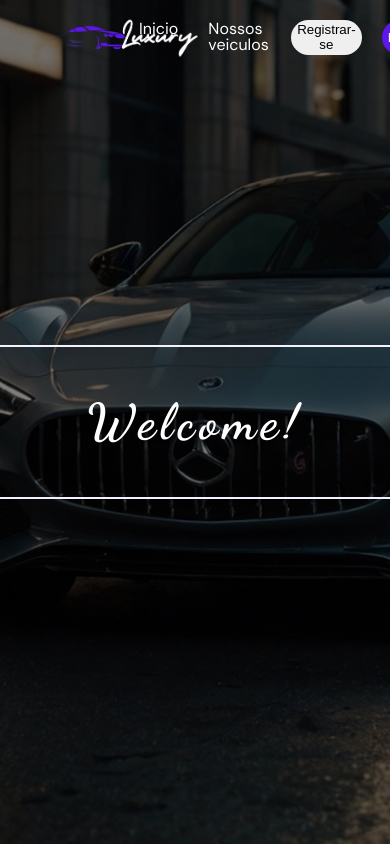
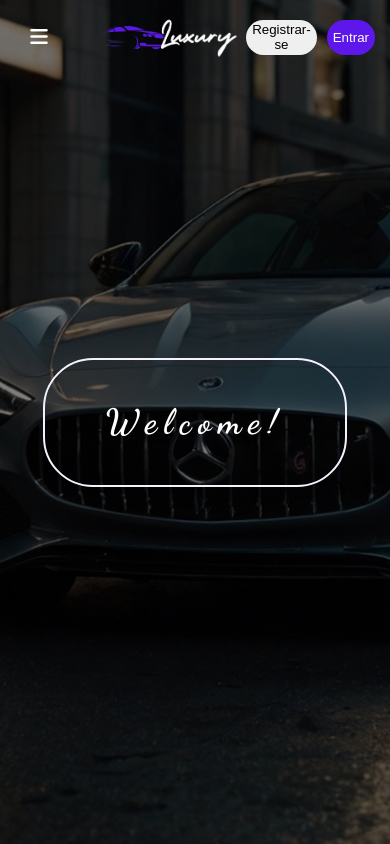
Before and after one commit to rz1nn/luxury-site-teste, a plain HTML site: page index.html in a window 390 px wide. Shown: the top 844 px of the page. Drawn offline with Linux system fonts and the light colour scheme.

Commit message:
Adicionando media queries

```diff
--- a/index.html
+++ b/index.html
@@ -27,6 +27,9 @@
   </head>
   <body>
     <header class="header-content" id="cabeçalho">
+      <div class="menu-hamburguer-container">
+        <i class="fa-solid fa-bars"></i>
+      </div>
       <div class="logo">
         <img src="src/img/logo.png" alt="" />
       </div>
--- a/styles/header.css
+++ b/styles/header.css
@@ -17,6 +17,11 @@ body {
 header.scrolled {
     background-color: rgba(0, 0, 0, 0.5);
     box-shadow: 0 1px 15px 2px black;
+}
+
+/* ira aparecer nos medias queries */
+.menu-hamburguer-container {
+    display: none;
 }
 
 .header-content .logo {
@@ -106,3 +111,42 @@ header.scrolled {
     background-color: #5e17eb;
     color: #fff;
 }
+
+/* Media queries */
+
+/* telas pequenos */
+
+@media only screen and (max-width:480px) {
+    .header-content .logo {
+        display: flex;
+        justify-content: center;
+        align-items: center;
+        margin-left: 0;
+        width: 25%;
+    }
+
+    .header-content .menu-hamburguer-container {
+        display: flex;
+        width: 20%;
+        height: 100%;
+        justify-content: center;
+    }
+
+    .header-content .menu-hamburguer-container .fa-bars {
+        color: #fff;
+        font-size: 20px;
+    }
+
+    .header-content .navbar-navegation {
+        display: none;
+    }
+
+    .header-content .cad-container {
+        margin-right: 10px;
+    }
+
+    .header-content .cad-container .btn {
+        width: 130px;
+        margin: 0 5px 0 5px;
+    }
+}
--- a/styles/main.css
+++ b/styles/main.css
@@ -1,7 +1,8 @@
 .main-content {
+  display: flex;
+  flex-direction: column;
   width: 100%;
   min-height: 100vh;
-  scroll-snap-type: mandatory;
 }
 
 .main-content .home-container {
@@ -9,7 +10,6 @@
   justify-content: center;
   align-items: center;
   min-height: 100vh;
-  scroll-snap-align: start;
 }
 
 .main-content .home-container .background-container {
@@ -82,7 +82,7 @@
   width: 40%;
   height: 100%;
   text-align: center;
-  scroll-snap-align: start;
+
 }
 
 .description-vehicles .title {
@@ -122,7 +122,6 @@
   width: 40%;
   height: 100%;
   margin-right: 20px;
-  scroll-snap-align: start;
 }
 
 .physical-stores .img-container-stores img {
@@ -172,7 +171,6 @@
   padding: 0 20px 0 20px;
   border-radius: 20px;
   background-color: #1f2937;
-  scroll-snap-align: start;
 }
 
 .about-us .about-us-container .title {
@@ -189,3 +187,25 @@
   padding: 15px;
   border-radius: 10px;
 }
+
+
+/*  Media queries */
+
+/* Telas pequenas */
+
+@media only screen and (max-width:480px) {
+
+  .main-content {
+    width: 100vw;
+  }
+
+  .home-container .text-welcome {
+    width: 300px;
+    height: 125px;
+  }
+
+  .home-container .text-welcome .title-welcome {
+    font-size: 35px;
+    letter-spacing: 7px;
+  }
+}
```
